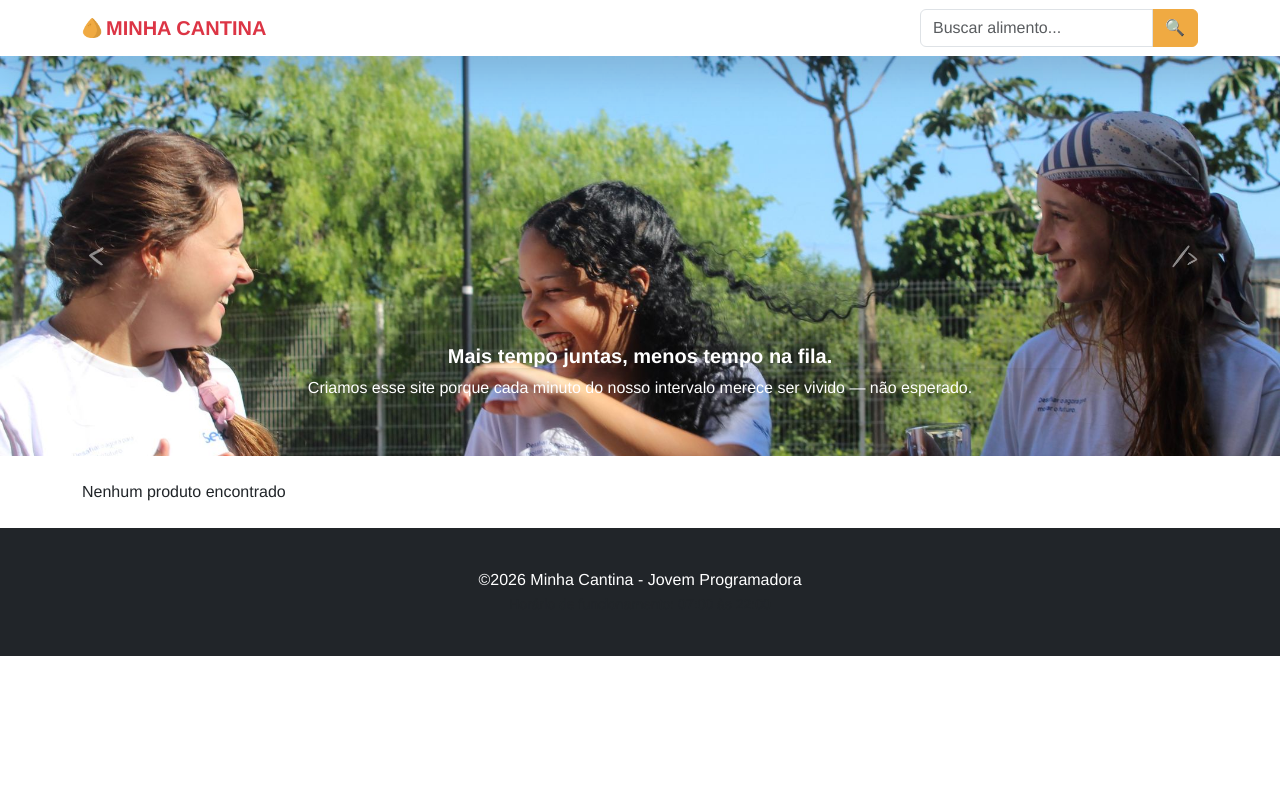
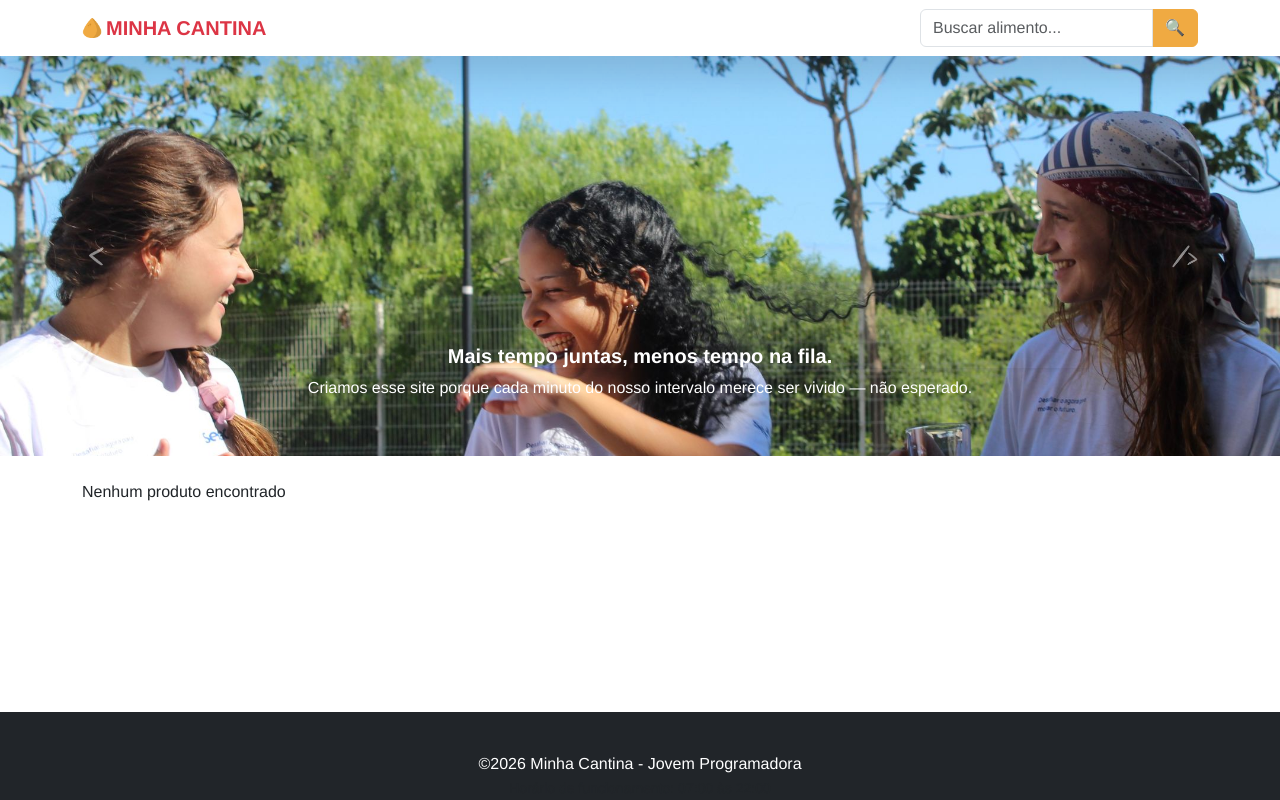
Before and after one commit to Gaaldra/MinhaCantina, a Flask app: page / in a window 1280 px wide. Run offline with Flask 3, Linux system fonts and the light colour scheme.

Commit message:
style: improve base layout structure and global footer padding
Update base.html to include a main content wrapper and head block for better template inheritance
Adjust global footer padding for improved visual consistency across pages

```diff
--- a/static/css/global.css
+++ b/static/css/global.css
@@ -16,5 +16,5 @@
 footer{
     background:#212529;
     color: white;
-    padding: 40px 0;
+    padding-top: 2.5rem;
 }
--- a/templates/layout/base.html
+++ b/templates/layout/base.html
@@ -1,15 +1,21 @@
 <!DOCTYPE html>
 <html lang="pt-br">
 <head>
+    {% block head %}
         <meta charset="UTF-8">
+        <meta name="viewport" content="width=device-width, initial-scale=1.0">
         <title>Minha Cantina</title>
         <link href="{{ url_for('static', filename='img/logo.ico') }}" rel="icon" type="image/x-icon">
         <link href="https://cdn.jsdelivr.net/npm/bootstrap@5.3.8/dist/css/bootstrap.min.css" rel="stylesheet"
-          integrity="sha384-sRIl4kxILFvY47J16cr9ZwB07vP4J8+LH7qKQnuqkuIAvNWLzeN8tE5YBujZqJLB" crossorigin="anonymous">
+              integrity="sha384-sRIl4kxILFvY47J16cr9ZwB07vP4J8+LH7qKQnuqkuIAvNWLzeN8tE5YBujZqJLB"
+              crossorigin="anonymous">
         <link href="{{ url_for('static', filename='css/global.css') }}" rel="stylesheet">
+    {% endblock %}
 </head>
 <body>
+<main class="flex-grow-1">
     {% block content %}{% endblock %}
+</main>
 <footer>
     <div class="container text-center">
         <p class="mb-0">&copy;{{ now.year }} Minha Cantina - Jovem Programadora</p>
```
Lines whose indentation alone changed are shown as unchanged.
